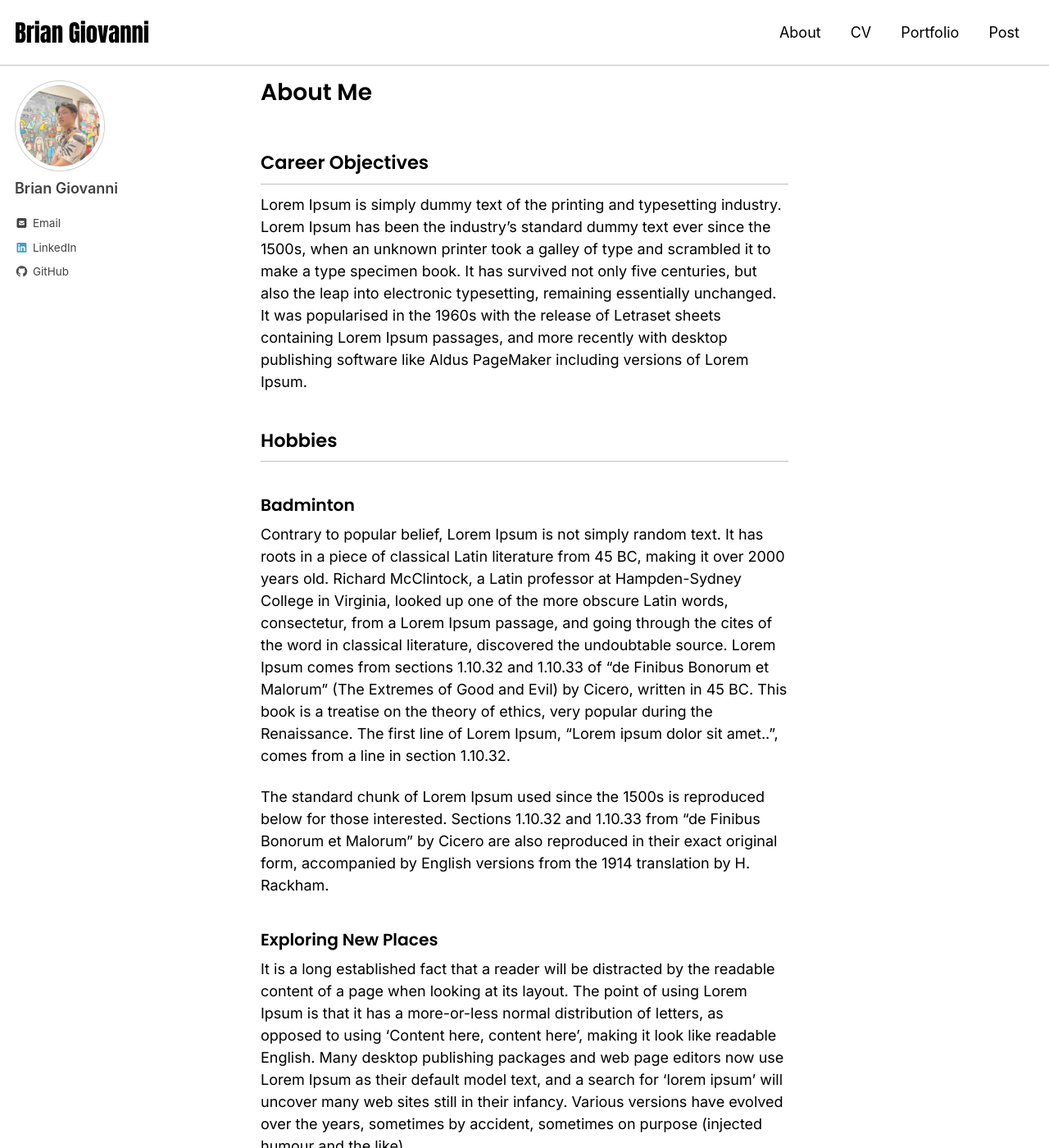
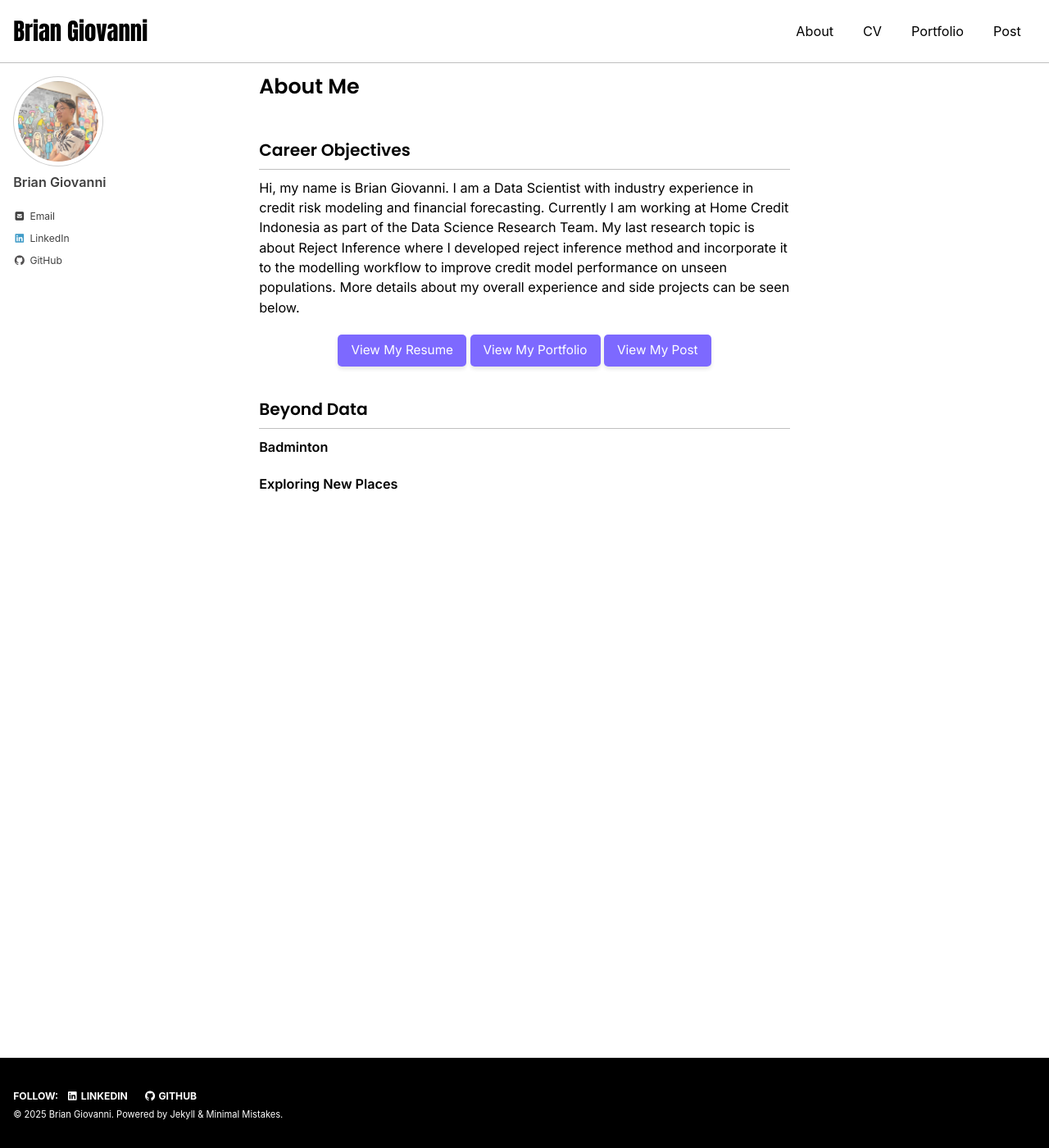
Before and after one commit to brian-giovanni/brian-giovanni.github.io, a Jekyll site: the page built from _pages/about.md, in a window 1280 px wide and 1400 px high. Shown: the whole window at 82% size. Built offline with Jekyll 4.4.1, drawn with Linux system fonts in a browser that asks for light colours; cached includes are drawn as plain includes; some of the changed text lies outside the part shown.

Commit message:
Adding Button

```diff
--- a/_pages/about.md
+++ b/_pages/about.md
@@ -5,14 +5,20 @@ layout: single
 author_profile: true
 ---
 
+<img src="" width="250">{: .align-center}
+
 ## Career Objectives
-Lorem Ipsum is simply dummy text of the printing and typesetting industry. Lorem Ipsum has been the industry's standard dummy text ever since the 1500s, when an unknown printer took a galley of type and scrambled it to make a type specimen book. It has survived not only five centuries, but also the leap into electronic typesetting, remaining essentially unchanged. It was popularised in the 1960s with the release of Letraset sheets containing Lorem Ipsum passages, and more recently with desktop publishing software like Aldus PageMaker including versions of Lorem Ipsum.
+Hi, my name is Brian Giovanni. I am a Data Scientist with industry experience in credit risk modeling and financial forecasting. Currently I am working at Home Credit Indonesia as part of the Data Science Research Team. My last research topic is about Reject Inference where I developed reject inference method and incorporate it to the modelling workflow to improve credit model performance on unseen populations. More details about my overall experience and side projects can be seen below.
 
-## Hobbies
-### Badminton
-Contrary to popular belief, Lorem Ipsum is not simply random text. It has roots in a piece of classical Latin literature from 45 BC, making it over 2000 years old. Richard McClintock, a Latin professor at Hampden-Sydney College in Virginia, looked up one of the more obscure Latin words, consectetur, from a Lorem Ipsum passage, and going through the cites of the word in classical literature, discovered the undoubtable source. Lorem Ipsum comes from sections 1.10.32 and 1.10.33 of "de Finibus Bonorum et Malorum" (The Extremes of Good and Evil) by Cicero, written in 45 BC. This book is a treatise on the theory of ethics, very popular during the Renaissance. The first line of Lorem Ipsum, "Lorem ipsum dolor sit amet..", comes from a line in section 1.10.32.
 
-The standard chunk of Lorem Ipsum used since the 1500s is reproduced below for those interested. Sections 1.10.32 and 1.10.33 from "de Finibus Bonorum et Malorum" by Cicero are also reproduced in their exact original form, accompanied by English versions from the 1914 translation by H. Rackham.
+<div style="text-align: center;">
+    <a href="/experience/" class="custom-button">View My Resume</a>
+    <a href="/portfolio/" class="custom-button">View My Portfolio</a>
+    <a href="/post/" class="custom-button">View My Post</a>
+</div>
 
-### Exploring New Places
-It is a long established fact that a reader will be distracted by the readable content of a page when looking at its layout. The point of using Lorem Ipsum is that it has a more-or-less normal distribution of letters, as opposed to using 'Content here, content here', making it look like readable English. Many desktop publishing packages and web page editors now use Lorem Ipsum as their default model text, and a search for 'lorem ipsum' will uncover many web sites still in their infancy. Various versions have evolved over the years, sometimes by accident, sometimes on purpose (injected humour and the like).
+## Beyond Data
+**Badminton**
+
+
+**Exploring New Places**
--- a/assets/css/main.scss
+++ b/assets/css/main.scss
@@ -42,7 +42,7 @@ h1, h2, h3, h4, h5, h6 {
 body {
   font-family: 'Inter', sans-serif;
   font-weight: 400;
-  font-size: 1rem;
+  font-size: 0.9rem;
   line-height: 1.5;
 }
 
@@ -55,3 +55,21 @@ ul, ol {
         margin-top: 0em;
     }
 }
+
+.custom-button {
+  display: inline-block;
+  padding: 8px 16px;
+  background-color: #2200ff96; /* Blue */
+  color: #fff !important;
+  font-size: 0.85rem !important; /* Smaller text */
+  text-decoration: none !important;
+  border-radius: 5px;
+  font-weight: 500;
+  box-shadow: 0 3px 5px rgba(0,0,0,0.1);
+  transition: background-color 0.3s ease;
+}
+
+.custom-button:hover {
+  background-color: #1A252F;
+  text-decoration: none !important;
+}
```
